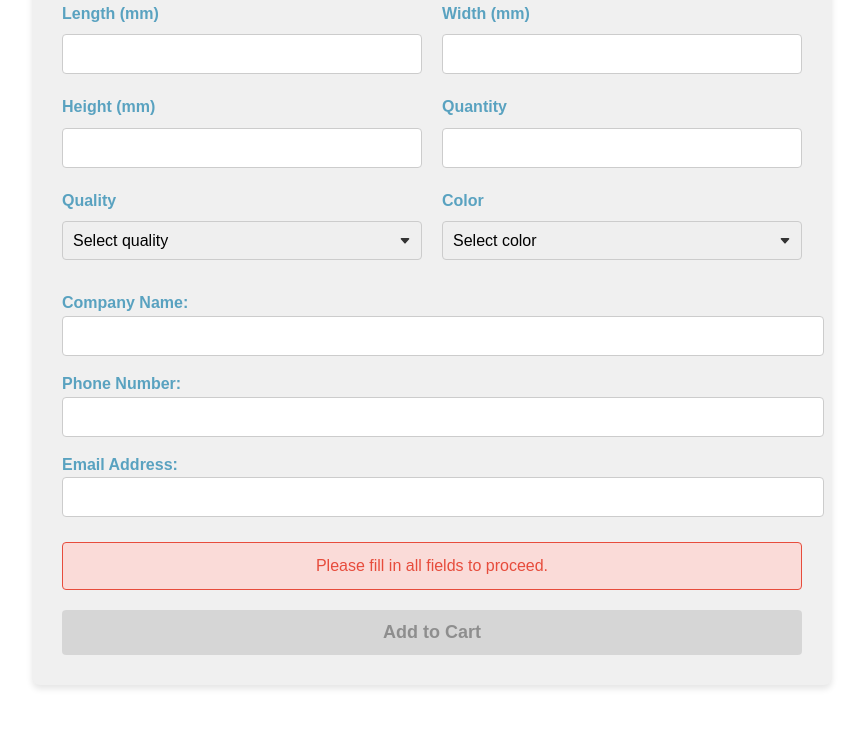
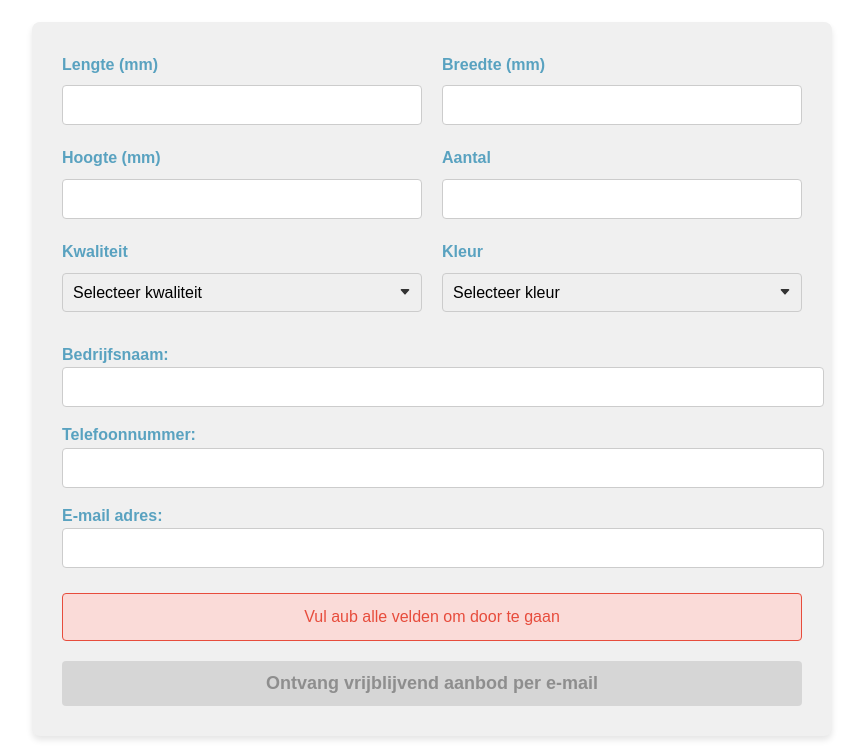
Before and after one commit to Sitecom244/203-calculator, a plain HTML site: page index.html in a window 1280 px wide. Shown: the part 152-908 px from the top of the page, without its empty margins (208-1071 px from the left). Before the commit the page ends 857 px from the top, so only its background shows below. Drawn offline with Linux system fonts and the light colour scheme.

Commit message:
Update index.html

```diff
--- a/index.html
+++ b/index.html
@@ -145,63 +145,63 @@
     </style>
 </head>
 <body>
-    <h1>American folding box – Custom box Fefco 203</h1>
+    <h1>Amerikaanse vouwdoos overslaande kleppen - Fefco 203</h1>
     <div id="wbc-calcform" class="calculator" data-local-factor="1" data-global-factor="1.12">
         <div class="calculator-fields">
             <div class="calculator-item">
-                <label for="field-box-lengte">Length (mm)</label>
+                <label for="field-box-lengte">Lengte (mm)</label>
                 <input id="field-box-lengte" type="number" class="wbc-calc-field" required>
             </div>
             <div class="calculator-item">
-                <label for="field-box-breedte">Width (mm)</label>
+                <label for="field-box-breedte">Breedte (mm)</label>
                 <input id="field-box-breedte" type="number" class="wbc-calc-field" required>
             </div>
             <div class="calculator-item">
-                <label for="field-box-hoogte">Height (mm)</label>
+                <label for="field-box-hoogte">Hoogte (mm)</label>
                 <input id="field-box-hoogte" type="number" class="wbc-calc-field" required>
             </div>
             <div class="calculator-item">
-                <label for="field-box-aantal">Quantity</label>
+                <label for="field-box-aantal">Aantal</label>
                 <input id="field-box-aantal" type="number" class="wbc-calc-field" required>
             </div>
             <div class="calculator-item">
-                <label for="field-box-kwaliteit">Quality</label>
+                <label for="field-box-kwaliteit">Kwaliteit</label>
                 <select id="field-box-kwaliteit" class="wbc-calc-field" required>
-                    <option value="">Select quality</option>
-                    <option value="0.4">Single Wall 3mm</option>
-                    <option value="0.48">Single Wall 4mm</option>
-                    <option value="0.72">Double Wall 4.5mm</option>
-                    <option value="0.78">Double Wall 7mm</option>
+                    <option value="">Selecteer kwaliteit</option>
+                    <option value="0.4">Enkele golf 3mm</option>
+                    <option value="0.48">Enkele golf 4mm</option>
+                    <option value="0.72">Dubble golf 4.5mm</option>
+                    <option value="0.78">Dubble golf 7mm</option>
                 </select>
             </div>
             <div class="calculator-item">
-                <label for="field-box-kleur">Color</label>
+                <label for="field-box-kleur">Kleur</label>
                 <select id="field-box-kleur" class="wbc-calc-field" required>
-                    <option value="">Select color</option>
-                    <option value="0">Brown-Brown</option>
-                    <option value="0.08">White-Brown</option>
+                    <option value="">Selecteer kleur</option>
+                    <option value="0">Bruin-Bruin</option>
+                    <option value="0.08">Wit-Bruin</option>
                 </select>
             </div>
         </div>
         <div class="calculator-results" id="wbc-prices">
-            <h3>Box Details</h3>
-            <p>Quality: <span id="wbc-detail-quality"></span></p>
-            <p>Color: <span id="wbc-detail-color"></span></p>
-            <p>Dimensions: <span id="wbc-price-length"></span> x <span id="wbc-price-width"></span> x <span id="wbc-price-height"></span> mm (L x W x H)</p>
-            <p>Quantity: <span id="wbc-price-qty"></span></p>
-            <h3>Pricing</h3>
-            <p>Price per unit (excl. VAT): €<span id="wbc-price-unit"></span></p>
-            <p>Total price (excl. VAT): €<span id="wbc-price-total"></span></p>
+            <h3>Doos Details</h3>
+            <p>Kwaliteit: <span id="wbc-detail-quality"></span></p>
+            <p>Kleur: <span id="wbc-detail-color"></span></p>
+            <p>Afmetingen: <span id="wbc-price-length"></span> x <span id="wbc-price-width"></span> x <span id="wbc-price-height"></span> mm (L x W x H)</p>
+            <p>Aantal: <span id="wbc-price-qty"></span></p>
+            <h3>Prijs</h3>
+            <p>Prijs per stuk inclusief levering (exclusief btw): €<span id="wbc-price-unit"></span></p>
+            <p>Totaalprijs inclusief levering (exclusief btw): €<span id="wbc-price-total"></span></p>
         </div>
 
         <form action="https://formspree.io/f/xwpezvep" method="POST">
-            <label for="company-name">Company Name:</label>
+            <label for="company-name">Bedrijfsnaam:</label>
             <input type="text" id="company-name" name="company-name" required>
 
-            <label for="phone-number">Phone Number:</label>
+            <label for="phone-number">Telefoonnummer:</label>
             <input type="tel" id="phone-number" name="phone-number" required>
 
-            <label for="email-address">Email Address:</label>
+            <label for="email-address">E-mail adres:</label>
             <input type="email" id="email-address" name="email-address" required>
 
             <input type="hidden" id="unit-price" name="unit-price">
@@ -212,11 +212,11 @@
             <input type="hidden" id="color" name="color">
 
             <div id="warning-message" class="warning-message">
-                Please fill in all fields to proceed.
+                Vul aub alle velden om door te gaan
             </div>
-            <button type="submit" id="submit-request" disabled>Add to Cart</button>
+            <button type="submit" id="submit-request" disabled>Ontvang vrijblijvend aanbod per e-mail</button>
             <div id="loading-indicator">
-                Sending the form, please wait...
+                Formulier wordt verstuurd, een moment aub...
             </div>
         </form>
     </div>
```
